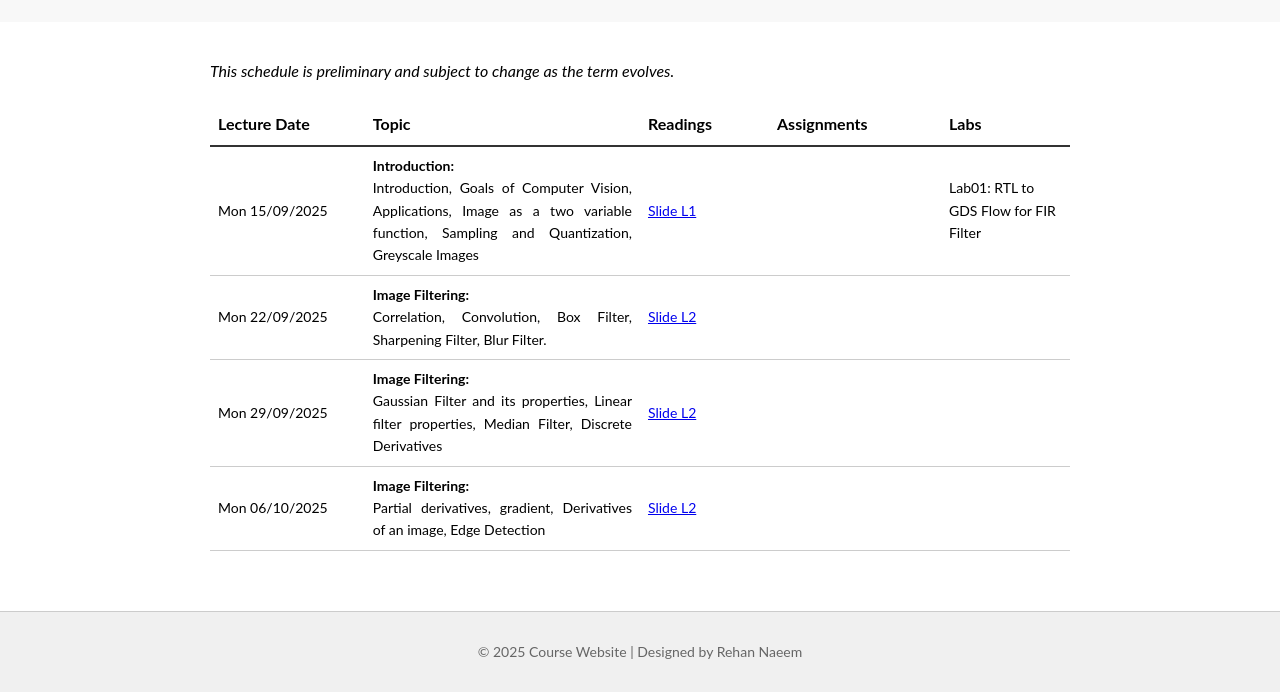
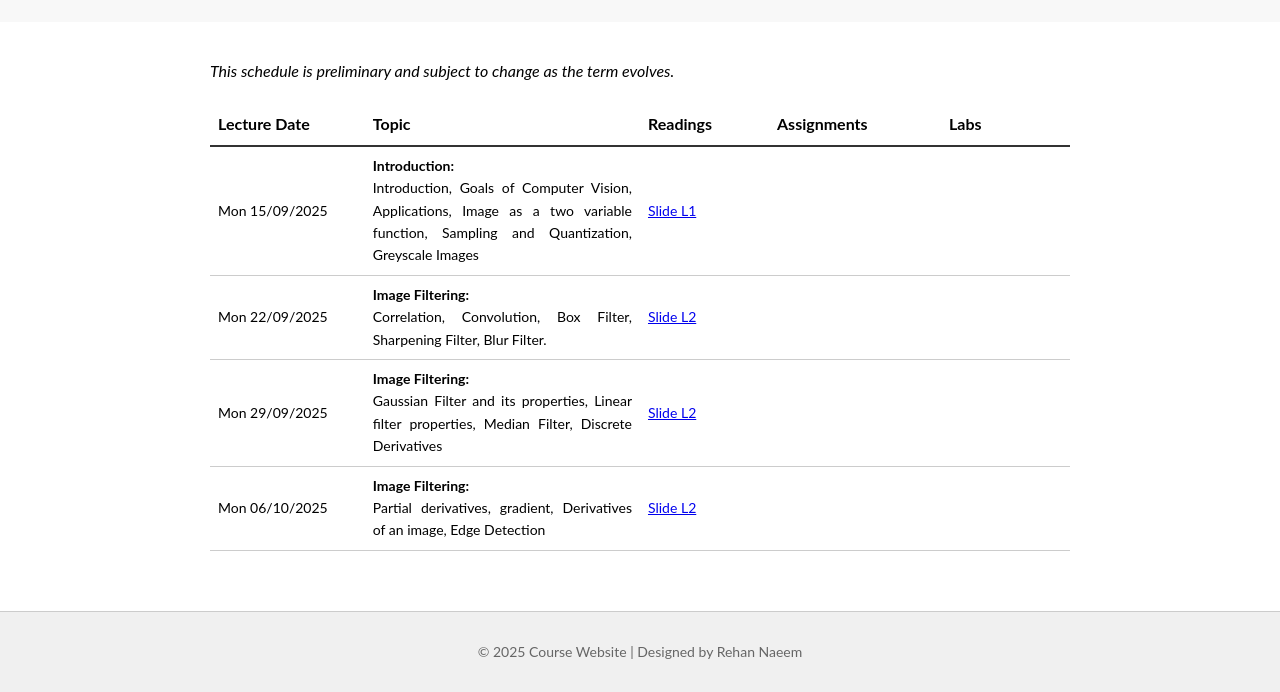
Before and after one commit to rehannaeemee/cvis, a plain HTML site: page schedule.html in a window 1280 px wide. Shown: the part 236-928 px from the top of the page. Drawn offline with Linux system fonts and the light colour scheme.

Commit message:
Update schedule.html

```diff
--- a/schedule.html
+++ b/schedule.html
@@ -40,7 +40,7 @@
             <a href="#">Slide L1</a>
           </td>
           <td data-label="Assignment"></td>
-          <td data-label="Labs">Lab01: RTL to GDS Flow for FIR Filter</td>
+          <td data-label="Labs"></td>
         </tr>
 
         <tr>
```
